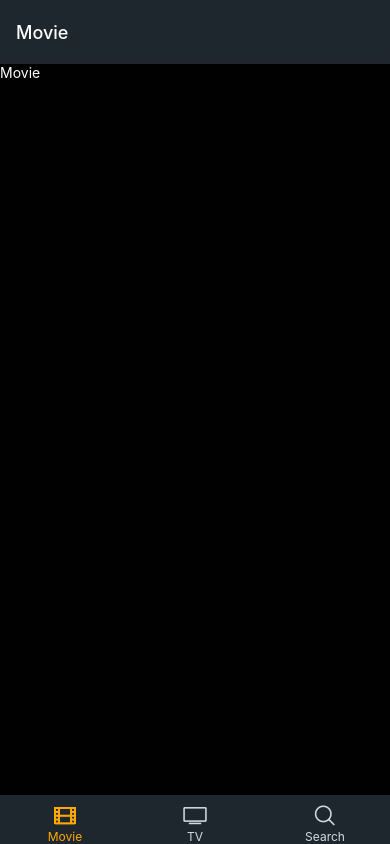
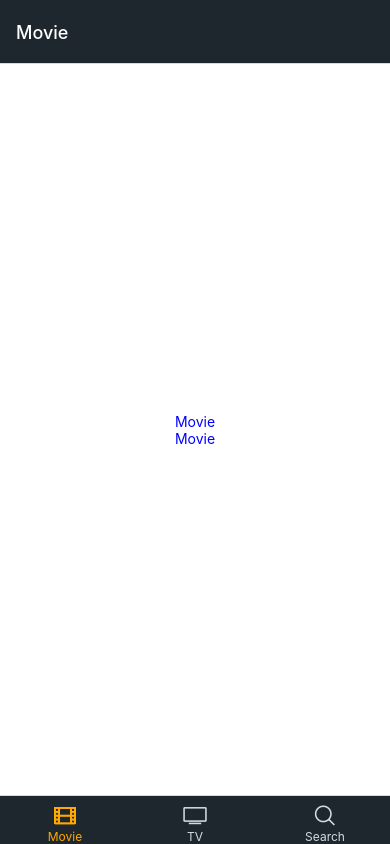
Before and after one commit to DevelopJKong/nomad-native-movie-ver1, a React Native app: screen /Movie in a window 390 px wide. Built offline with nearby package versions, Linux system fonts and the light colour scheme.

Commit message:
#2.15 Themes 완료

```diff
--- a/App.js
+++ b/App.js
@@ -1,14 +1,19 @@
 import Tabs from "./navigation/Tabs";
-import { NavigationContainer, DarkTheme, DefaultTheme } from "@react-navigation/native";
+import { NavigationContainer } from "@react-navigation/native";
+import { ThemeProvider } from "styled-components/native";
 import React from "react";
 import { useColorScheme } from "react-native";
 import Root from "./navigation/Root";
+import { darkTheme, lightTheme } from "./styled";
 
 export default function App() {
-  const isDark = useColorScheme();
+  const isDark = useColorScheme() === "dark";
+  console.log(isDark);
   return (
-    <NavigationContainer theme={isDark ? DarkTheme : DefaultTheme}>
-      <Root />
-    </NavigationContainer>
+    <ThemeProvider theme={isDark ? darkTheme : lightTheme}>
+      <NavigationContainer>
+        <Root />
+      </NavigationContainer>
+    </ThemeProvider>
   );
 }
--- a/navigation/Tabs.js
+++ b/navigation/Tabs.js
@@ -26,9 +26,9 @@ const Tabs = () => {
             color: isDark ? "white" : BLACK_COLOR,
           },
           tabBarLabelStyle: {
-            marginTop:-5,
+            marginTop: -5,
             fontSize: 12,
-          }
+          },
         }}
       >
         <Tab.Screen
--- a/package.json
+++ b/package.json
@@ -21,7 +21,8 @@
     "react-native-gesture-handler": "^2.6.0",
     "react-native-reanimated": "^2.10.0",
     "react-native-safe-area-context": "^4.3.3",
-    "react-native-web": "~0.18.7"
+    "react-native-web": "~0.18.7",
+    "styled-components": "^5.3.5"
   },
   "devDependencies": {
     "@babel/core": "^7.12.9"
--- a/screens/Movie.js
+++ b/screens/Movie.js
@@ -1,11 +1,23 @@
 import { TouchableOpacity, Text } from "react-native";
+import styled from "styled-components/native";
 import React from "react";
 
+const Btn = styled.View`
+  flex: 1;
+  justify-content: center;
+  align-items: center;
+  background-color: ${(props) => props.theme.mainBgColor};
+`;
+
+const Title = styled.Text`
+  color: ${(props)=> props.theme.textColor};
+`;
 const Movie = ({ navigation: { navigate } }) => {
   return (
-    <TouchableOpacity onPress={() => navigate("Stack", { screen: "Three" })}>
-      <Text style={{ color: "white" }}>Movie</Text>
-    </TouchableOpacity>
+    <Btn onPress={() => navigate("Stack", { screen: "Three" })}>
+      <Title>Movie</Title>
+      <Title>Movie</Title>
+    </Btn>
   );
 };
 
--- /dev/null
+++ b/styled.js
@@ -0,0 +1,8 @@
+export const lightTheme = {
+  mainBgColor: "white",
+  textColor: "blue",
+};
+export const darkTheme = {
+  mainBgColor: "#1e272e",
+  textColor: "#d2dae2",
+};
```
Also changed, not shown: 2 other files (tests, documents, lock files or other folders).
